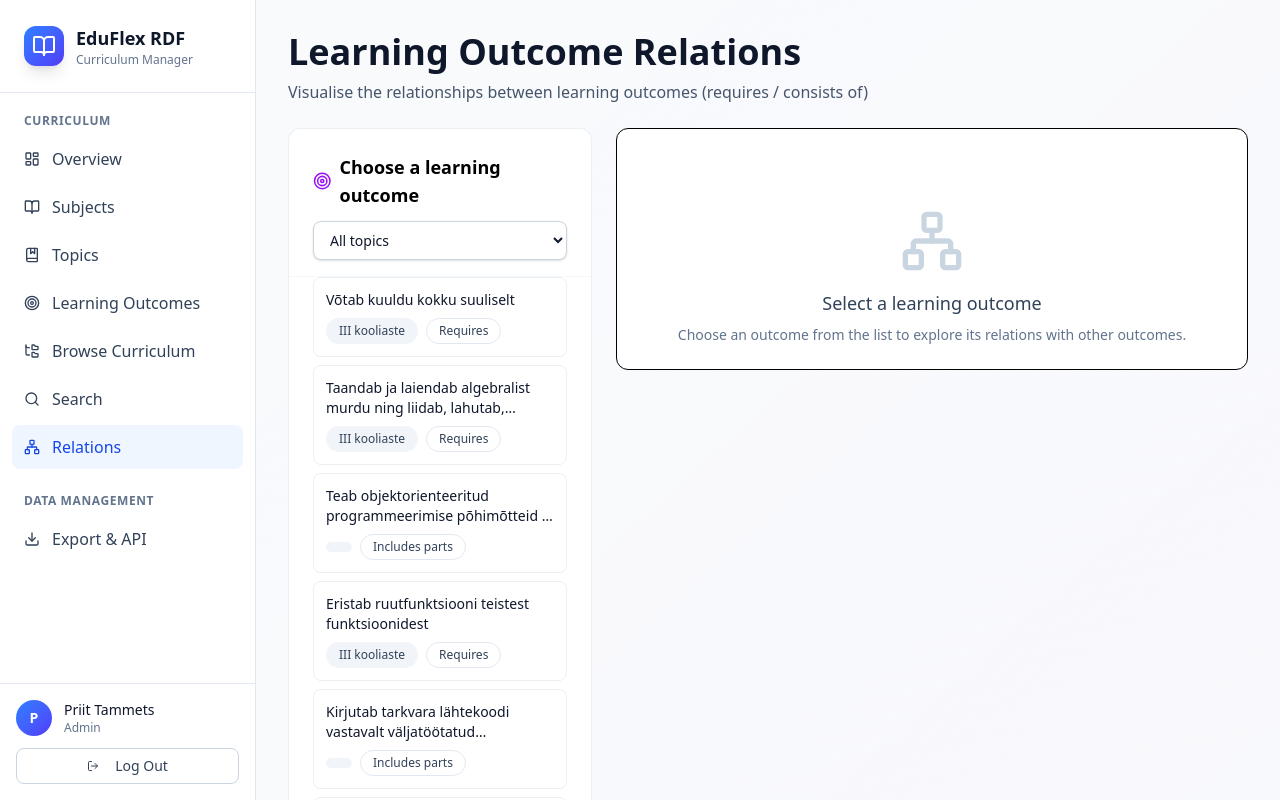
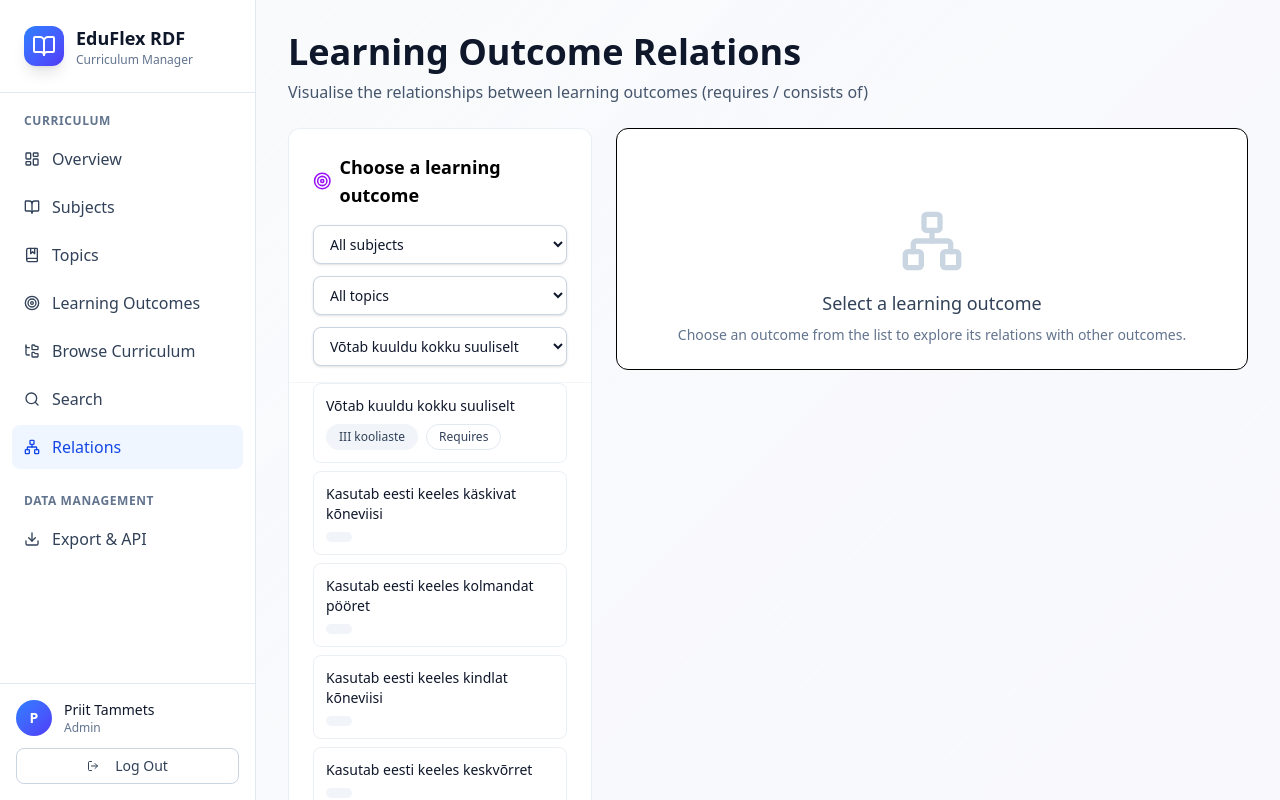
Before and after one commit to tammets/RDF-CM-demo, a React (Vite) app: page /relations in a window 1280 px wide. Built offline with nearby package versions, Linux system fonts and the light colour scheme.

Commit message:
feat: enhance Relations page with subject filtering and outcome selection

```diff
--- a/src/pages/Relations.tsx
+++ b/src/pages/Relations.tsx
@@ -1,6 +1,6 @@
 
 import { useEffect, useMemo, useState } from "react";
-import { curriculum, type LearningOutcome, type Topic } from "@/api/curriculumClient";
+import { curriculum, type LearningOutcome, type Topic, type Subject } from "@/api/curriculumClient";
 import { useQuery } from "@tanstack/react-query";
 import { Card, CardContent, CardHeader, CardTitle } from "@/components/ui/card";
 import { Badge } from "@/components/ui/badge";
@@ -18,7 +18,13 @@ type RelationSummary = {
 export default function Relations() {
   const [searchParams, setSearchParams] = useSearchParams();
   const [selectedOutcome, setSelectedOutcome] = useState<LearningOutcome | null>(null);
+  const [filterSubject, setFilterSubject] = useState<string>("all");
   const [filterTopic, setFilterTopic] = useState<string>("all");
+
+  const { data: subjects = [] } = useQuery<Subject[]>({
+    queryKey: ["subjects"],
+    queryFn: () => curriculum.entities.Subject.list(),
+  });
 
   const { data: topics = [] } = useQuery<Topic[]>({
     queryKey: ["topics"],
@@ -39,40 +45,80 @@ export default function Relations() {
     if (!outcome) {
       return;
     }
+    const outcomeTopic = topics.find((item) => item.id === outcome.topic_id);
+    if (outcomeTopic) {
+      if (filterSubject !== outcomeTopic.subject_id) {
+        setFilterSubject(outcomeTopic.subject_id);
+      }
+      if (filterTopic !== outcome.topic_id) {
+        setFilterTopic(outcome.topic_id);
+      }
+    }
     if (selectedOutcome?.id !== outcome.id) {
       setSelectedOutcome(outcome);
     }
-    if (filterTopic !== "all" && filterTopic !== outcome.topic_id) {
-      setFilterTopic("all");
-    }
-  }, [searchParams, outcomes, selectedOutcome?.id, filterTopic]);
+  }, [searchParams, outcomes, topics, selectedOutcome?.id, filterSubject, filterTopic]);
 
   const getTopicName = (topicId: string) => {
     const topic = topics.find((item) => item.id === topicId);
-    return topic ? topic.name : "Unknown";
+    return topic ? topic.name : "Unknown topic";
+  };
+
+  const getSubjectName = (subjectId: string) => {
+    const subject = subjects.find((item) => item.id === subjectId);
+    return subject ? subject.name : "Unknown subject";
+  };
+
+  const getSubjectNameForOutcome = (outcome: LearningOutcome | null) => {
+    if (!outcome) {
+      return "Unknown subject";
+    }
+    const topic = topics.find((item) => item.id === outcome.topic_id);
+    if (!topic) {
+      return "Unknown subject";
+    }
+    return getSubjectName(topic.subject_id);
   };
 
   const getOutcomeById = (id: string) => {
     return outcomes.find((outcome) => outcome.id === id) ?? null;
   };
 
-  const filteredOutcomes =
-    filterTopic === "all"
-      ? outcomes
-      : outcomes.filter((outcome) => outcome.topic_id === filterTopic);
+  const sortByOrder = <T extends { order_index?: number }>(items: T[]) =>
+    [...items].sort((a, b) => {
+      const orderA = a.order_index ?? Number.MAX_SAFE_INTEGER;
+      const orderB = b.order_index ?? Number.MAX_SAFE_INTEGER;
+      if (orderA === orderB) {
+        return 0;
+      }
+      return orderA - orderB;
+    });
 
-  const outcomesWithRelations = useMemo(() => {
-    return filteredOutcomes.filter(
-      (outcome) =>
-        (outcome.expects && outcome.expects.length > 0) ||
-        (outcome.consists_of && outcome.consists_of.length > 0) ||
-        outcomes.some(
-          (other) =>
-            (other.expects && other.expects.includes(outcome.id)) ||
-            (other.consists_of && other.consists_of.includes(outcome.id)),
-        ),
+  const filteredTopics = useMemo(() => {
+    const relevantTopics =
+      filterSubject === "all"
+        ? topics
+        : topics.filter((topic) => topic.subject_id === filterSubject);
+    return sortByOrder(relevantTopics);
+  }, [topics, filterSubject]);
+
+  const filteredOutcomes = useMemo(() => {
+    return sortByOrder(
+      outcomes.filter((outcome) => {
+        const outcomeTopic = topics.find((topic) => topic.id === outcome.topic_id);
+        if (!outcomeTopic) {
+          return filterSubject === "all";
+        }
+        if (filterSubject !== "all" && outcomeTopic.subject_id !== filterSubject) {
+          return false;
+        }
+        if (filterTopic !== "all" && outcome.topic_id !== filterTopic) {
+          return false;
+        }
+        return true;
+      }),
     );
-  }, [filteredOutcomes, outcomes]);
+  }, [outcomes, topics, filterSubject, filterTopic]);
 
   const getRelatedOutcomes = (outcome: LearningOutcome | null): RelationSummary => {
     if (!outcome) {
@@ -104,9 +150,45 @@ export default function Relations() {
     expected_by: [],
     part_of: [],
   };
+  const handleSubjectChange = (value: string) => {
+    setFilterSubject(value);
+    setFilterTopic("all");
+    if (selectedOutcome) {
+      const outcomeTopic = topics.find((item) => item.id === selectedOutcome.topic_id);
+      if (!outcomeTopic || (value !== "all" && outcomeTopic.subject_id !== value)) {
+        setSelectedOutcome(null);
+        setSearchParams({});
+      }
+    }
+  };
+
+  const handleTopicChange = (value: string) => {
+    setFilterTopic(value);
+    if (selectedOutcome && value !== "all" && selectedOutcome.topic_id !== value) {
+      setSelectedOutcome(null);
+      setSearchParams({});
+    }
+  };
+
   const handleOutcomeClick = (outcome: LearningOutcome) => {
+    const outcomeTopic = topics.find((item) => item.id === outcome.topic_id);
+    if (outcomeTopic) {
+      if (filterSubject !== outcomeTopic.subject_id) {
+        setFilterSubject(outcomeTopic.subject_id);
+      }
+      if (filterTopic !== outcome.topic_id) {
+        setFilterTopic(outcome.topic_id);
+      }
+    }
     setSelectedOutcome(outcome);
     setSearchParams({ outcome: outcome.id });
+  };
+
+  const handleOutcomeSelect = (value: string) => {
+    const outcome = outcomes.find((item) => item.id === value);
+    if (outcome) {
+      handleOutcomeClick(outcome);
+    }
   };
 
   return (
@@ -126,19 +208,49 @@ export default function Relations() {
                 <Target className="w-5 h-5 text-purple-600" />
                 Choose a learning outcome
               </CardTitle>
-              <div className="mt-3">
+              <div className="mt-4 space-y-3">
+                <Select value={filterSubject} onValueChange={handleSubjectChange}>
+                  <SelectTrigger>
+                    <SelectValue placeholder="Filter by subject" />
+                  </SelectTrigger>
+                  <SelectContent>
+                    <SelectItem value="all">All subjects</SelectItem>
+                    {subjects.map((subject) => (
+                      <SelectItem key={subject.id} value={subject.id}>
+                        {subject.name}
+                      </SelectItem>
+                    ))}
+                  </SelectContent>
+                </Select>
                 <Select
                   value={filterTopic}
-                  onValueChange={(value) => setFilterTopic(value)}
+                  onValueChange={handleTopicChange}
+                  disabled={filteredTopics.length === 0}
                 >
                   <SelectTrigger>
                     <SelectValue placeholder="Filter by topic" />
                   </SelectTrigger>
                   <SelectContent>
                     <SelectItem value="all">All topics</SelectItem>
-                    {topics.map((topic) => (
+                    {filteredTopics.map((topic) => (
                       <SelectItem key={topic.id} value={topic.id}>
                         {topic.name}
+                      </SelectItem>
+                    ))}
+                  </SelectContent>
+                </Select>
+                <Select
+                  value={selectedOutcome?.id}
+                  onValueChange={handleOutcomeSelect}
+                  disabled={filteredOutcomes.length === 0}
+                >
+                  <SelectTrigger>
+                    <SelectValue placeholder="Select a learning outcome" />
+                  </SelectTrigger>
+                  <SelectContent>
+                    {filteredOutcomes.map((outcome) => (
+                      <SelectItem key={outcome.id} value={outcome.id}>
+                        {outcome.text_et || outcome.text || "Unnamed outcome"}
                       </SelectItem>
                     ))}
                   </SelectContent>
@@ -147,8 +259,8 @@ export default function Relations() {
             </CardHeader>
             <CardContent className="max-h-[600px] overflow-y-auto">
               <div className="space-y-2">
-                {outcomesWithRelations.length > 0 ? (
-                  outcomesWithRelations.map((outcome) => {
+                {filteredOutcomes.length > 0 ? (
+                  filteredOutcomes.map((outcome) => {
                     const hasExpects = outcome.expects && outcome.expects.length > 0;
                     const hasConsistsOf = outcome.consists_of && outcome.consists_of.length > 0;
                     const isExpectedBy = outcomes.some(o => o.expects && o.expects.includes(outcome.id));
@@ -188,7 +300,7 @@ export default function Relations() {
                 ) : (
                   <div className="text-center py-8 text-slate-500">
                     <Info className="w-8 h-8 mx-auto mb-2 text-slate-400" />
-                    <p className="text-sm">No learning outcomes with relations were found</p>
+                    <p className="text-sm">No learning outcomes match the current filters</p>
                   </div>
                 )}
               </div>
@@ -211,6 +323,9 @@ export default function Relations() {
                         {selectedOutcome.text_et || selectedOutcome.text}
                       </p>
                       <div className="flex items-center gap-2 flex-wrap">
+                        <Badge variant="outline" className="bg-slate-100 text-slate-700">
+                          {getSubjectNameForOutcome(selectedOutcome)}
+                        </Badge>
                         <Badge className="bg-purple-600">{selectedOutcome.school_level}</Badge>
                         <Badge variant="outline">{getTopicName(selectedOutcome.topic_id)}</Badge>
                         {selectedOutcome.grade_range && (
```
